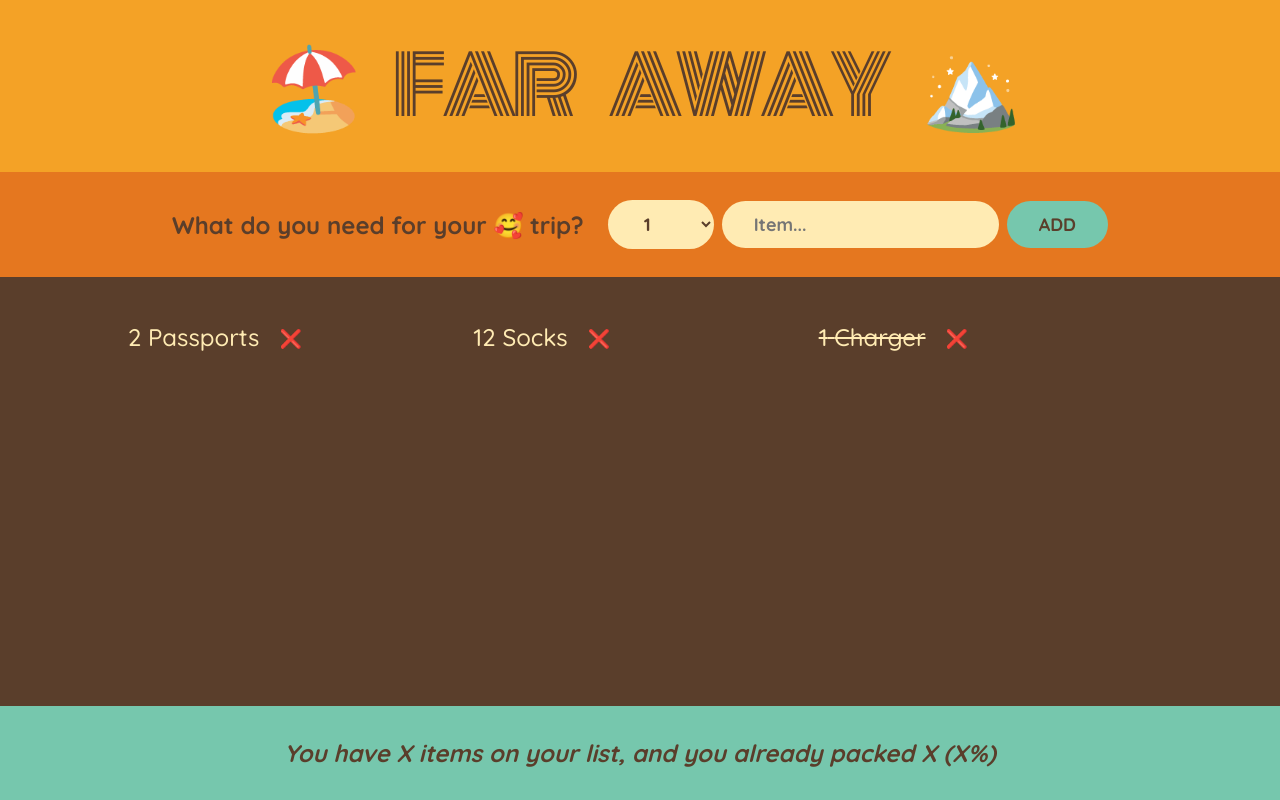
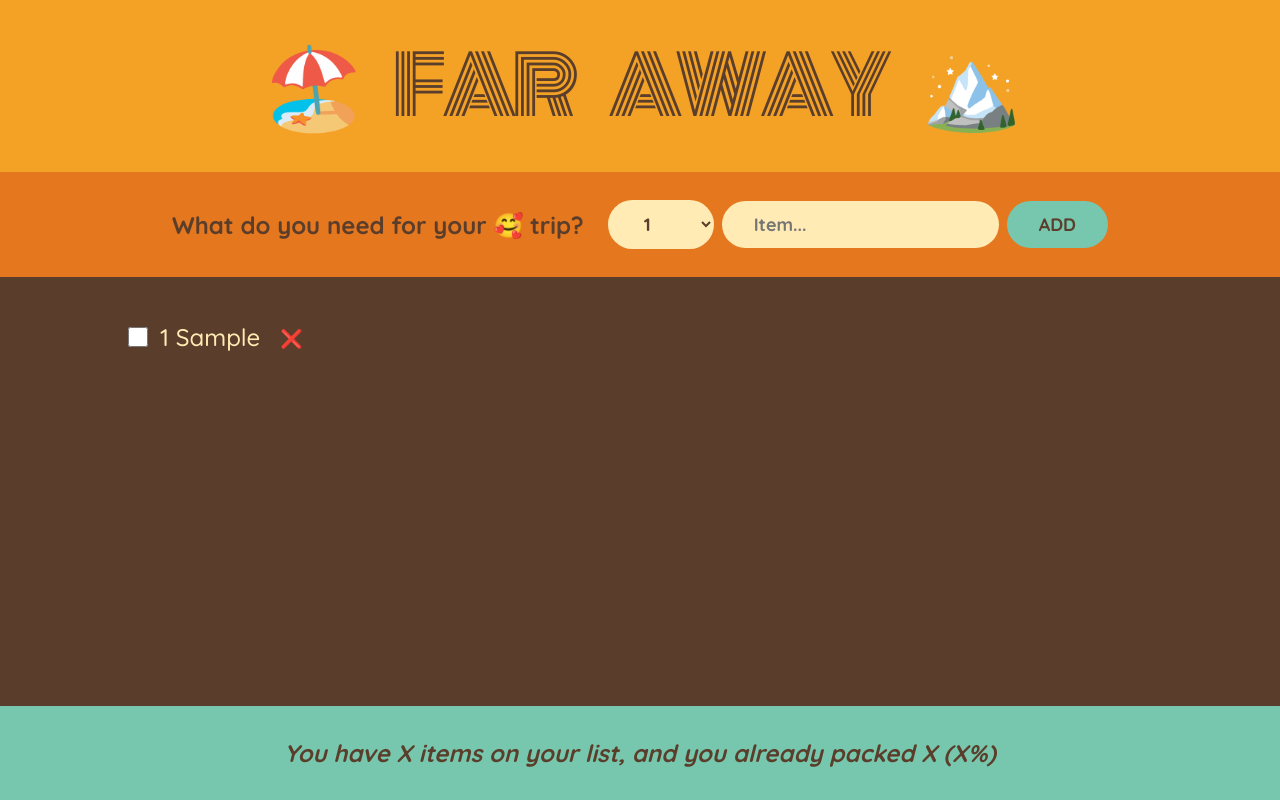
Before and after one commit to Wenbin-Jiang/travel-list, a React (Create React App) app: page / in a window 1280 px wide. Both pictures are taken after typing "Sample" into the empty fields and a click on the button "ADD". Built offline with nearby package versions, Linux system fonts and the light colour scheme.

Commit message:
updated form and item functions

```diff
--- a/src/App.js
+++ b/src/App.js
@@ -1,18 +1,34 @@
 import "./index.css";
 import { useState } from "react";
 
-const initialItems = [
-  { id: 1, description: "Passports", quantity: 2, packed: false },
-  { id: 2, description: "Socks", quantity: 12, packed: false },
-  { id: 3, description: "Charger", quantity: 1, packed: true },
-];
+export default function App() {
+  const [items, setItems] = useState([]);
 
-export default function App() {
+  function handleAddItem(item) {
+    setItems((items) => [...items, item]);
+  }
+
+  function handleDeleteItem(id) {
+    setItems((items) => items.filter((item) => item.id !== id));
+  }
+
+  function handleToggleItem(id) {
+    setItems((items) =>
+      items.map((item) =>
+        item.id === id ? { ...item, packed: !item.packed } : item
+      )
+    );
+  }
+
   return (
     <div className="app">
       <Logo />
-      <Form />
-      <PackingList />
+      <Form onAddItems={handleAddItem} />
+      <PackingList
+        items={items}
+        onDeleteItem={handleDeleteItem}
+        onToggleItems={handleToggleItem}
+      />
       <Stats />
     </div>
   );
@@ -22,15 +38,17 @@
   return <h1>🏖️ Far Away 🏔️</h1>;
 }
 
-function Form() {
+function Form({ onAddItems }) {
   const [description, setDescription] = useState("");
-  const [quantity, setQuantity] = useState(5);
+  const [quantity, setQuantity] = useState(1);
 
   function handleSubmit(e) {
     e.preventDefault();
     if (!description) return;
 
     const newItem = { description, quantity, packed: false, id: Date.now() };
+
+    onAddItems(newItem);
 
     setDescription("");
     setQuantity(1);
@@ -60,25 +78,35 @@
   );
 }
 
-function PackingList() {
+function PackingList({ items, onDeleteItem, onToggleItems }) {
   return (
     <div className="list">
       <ul>
-        {initialItems.map((item) => (
-          <Item item={item} key={item.id} />
+        {items.map((item) => (
+          <Item
+            item={item}
+            key={item.id}
+            onDeleteItem={onDeleteItem}
+            onToggleItems={onToggleItems}
+          />
         ))}
       </ul>
     </div>
   );
 }
 
-function Item({ item }) {
+function Item({ item, onDeleteItem, onToggleItems }) {
   return (
     <li>
+      <input
+        type="checkbox"
+        value={item.packed}
+        onChange={() => onToggleItems(item.id)}
+      />
       <span style={item.packed ? { textDecoration: "line-through" } : {}}>
         {item.quantity} {item.description}
       </span>
-      <button>❌</button>
+      <button onClick={() => onDeleteItem(item.id)}>❌</button>
     </li>
   );
 }
```
